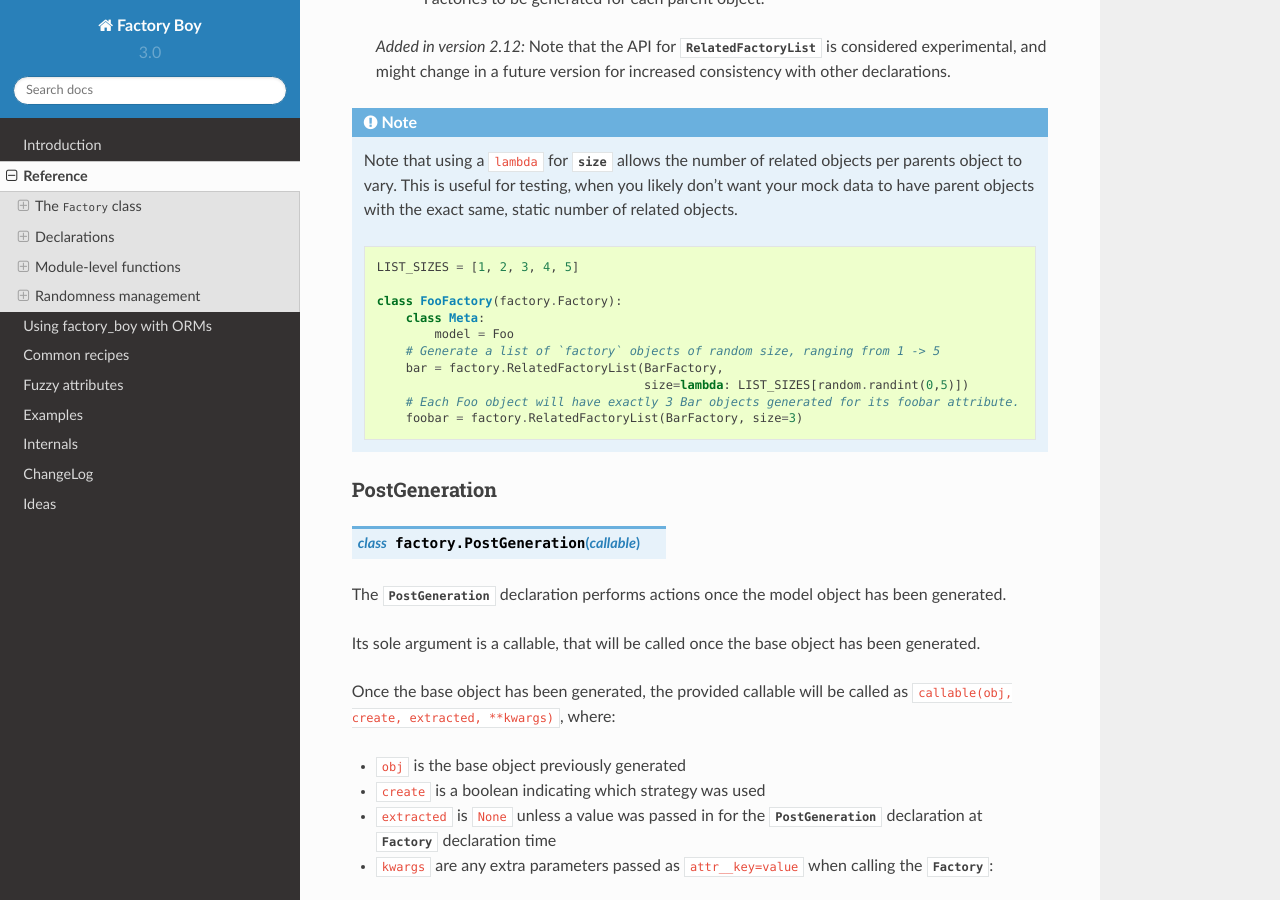
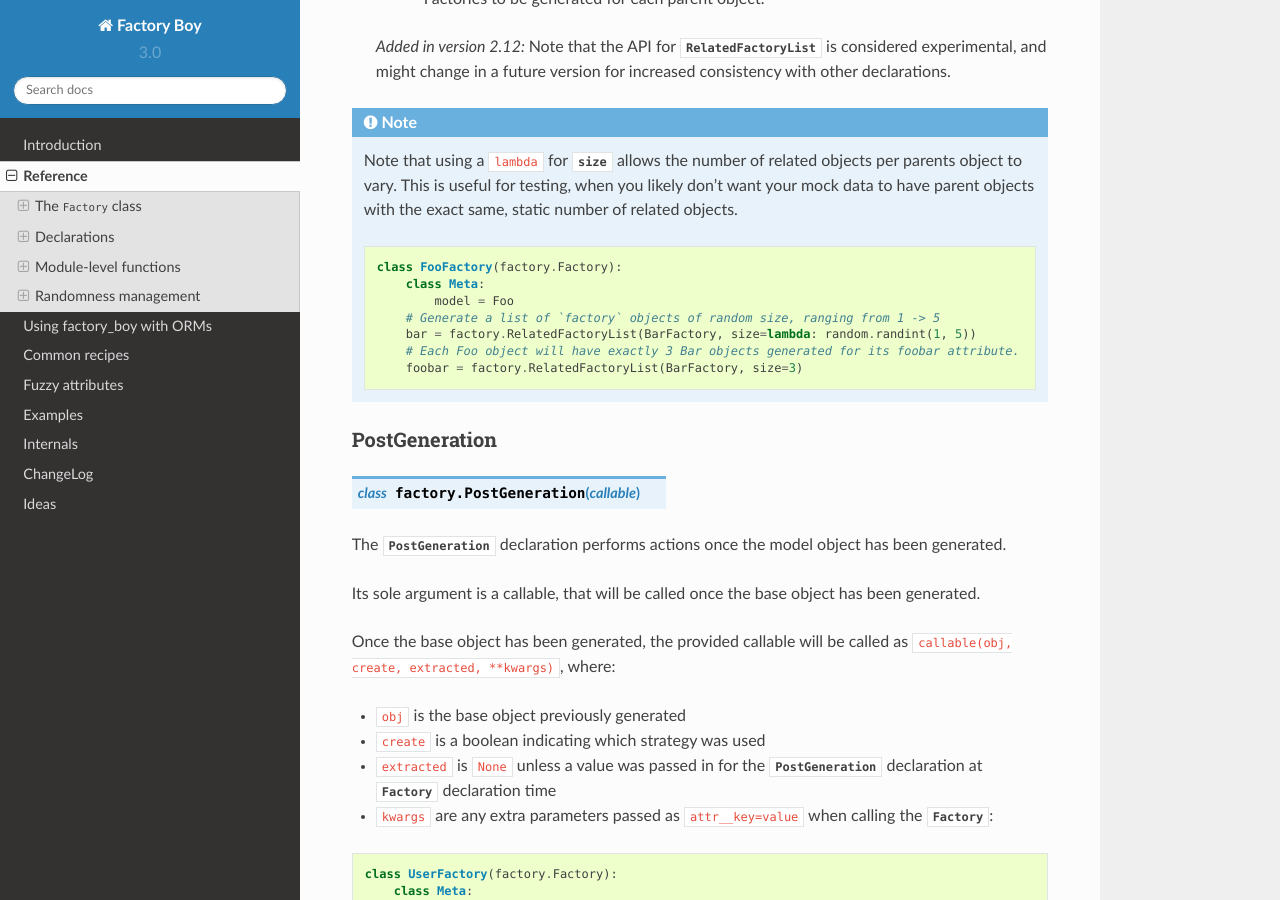
Before and after one commit to FactoryBoy/factory_boy, a Sphinx documentation site: the page built from docs/reference.rst, in a window 1280 px wide and 900 px high, scrolled down 29823 px. Built offline with Sphinx 7.4.7 and the Read the Docs theme 2.0.0, drawn with Linux system fonts in a browser that asks for light colours.

Commit message:
Simplify RelatedFactoryList documented example
The LIST_SIZE constant is not useful, randint already returns an
integer in the given range.

Additionally, there was an off-by one index as randint bounds are
inclusive, causing an IndexError when randint returned 5.

Thanks @loren-jiang for the report!

Closes #741.

```diff
--- a/docs/reference.rst
+++ b/docs/reference.rst
@@ -1748,14 +1748,11 @@ RelatedFactoryList
 
           .. code-block:: python
 
-              LIST_SIZES = [1, 2, 3, 4, 5]
-
               class FooFactory(factory.Factory):
                   class Meta:
                       model = Foo
                   # Generate a list of `factory` objects of random size, ranging from 1 -> 5
-                  bar = factory.RelatedFactoryList(BarFactory,
-                                                   size=lambda: LIST_SIZES[random.randint(0,5)])
+                  bar = factory.RelatedFactoryList(BarFactory, size=lambda: random.randint(1, 5))
                   # Each Foo object will have exactly 3 Bar objects generated for its foobar attribute.
                   foobar = factory.RelatedFactoryList(BarFactory, size=3)
 
```
